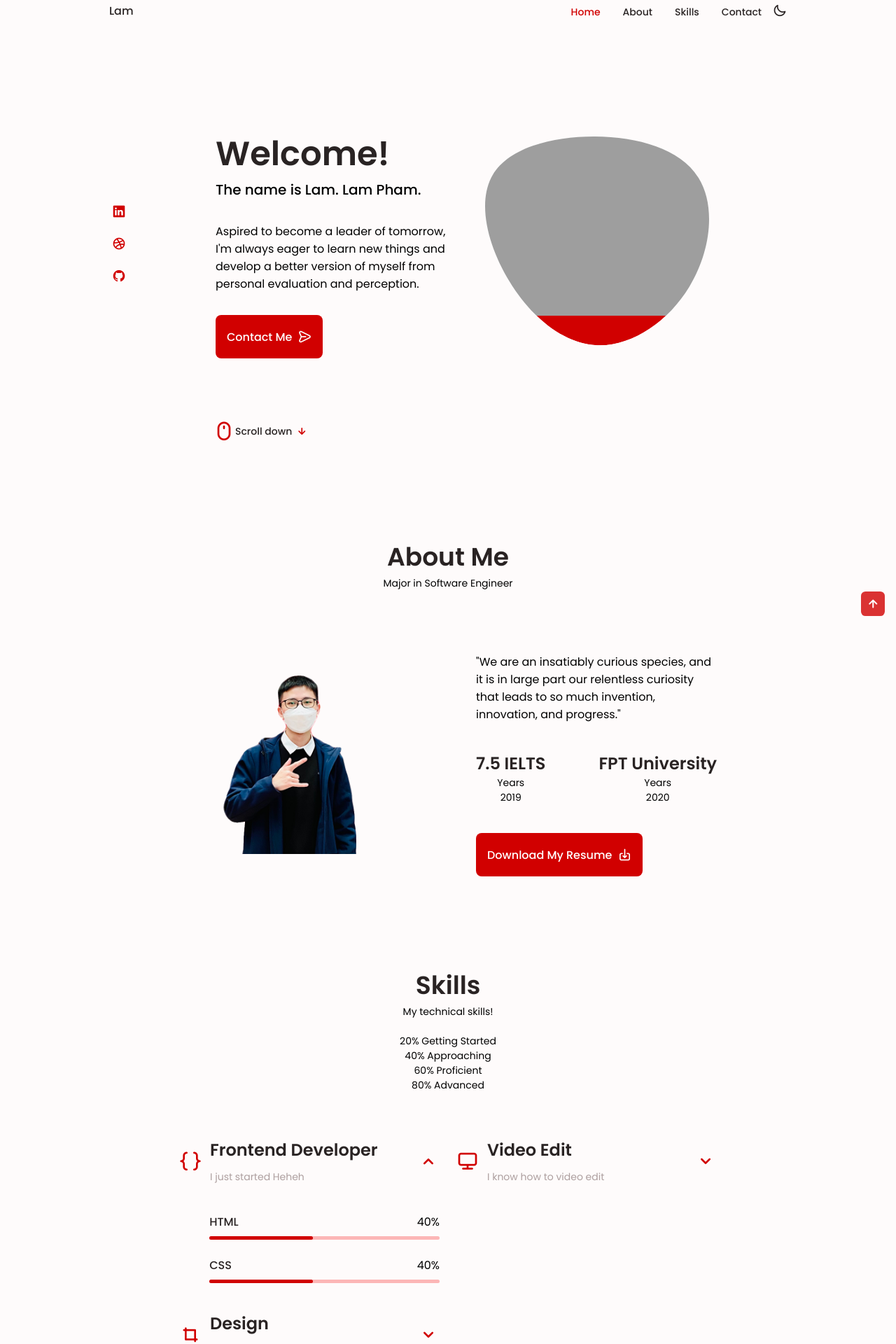
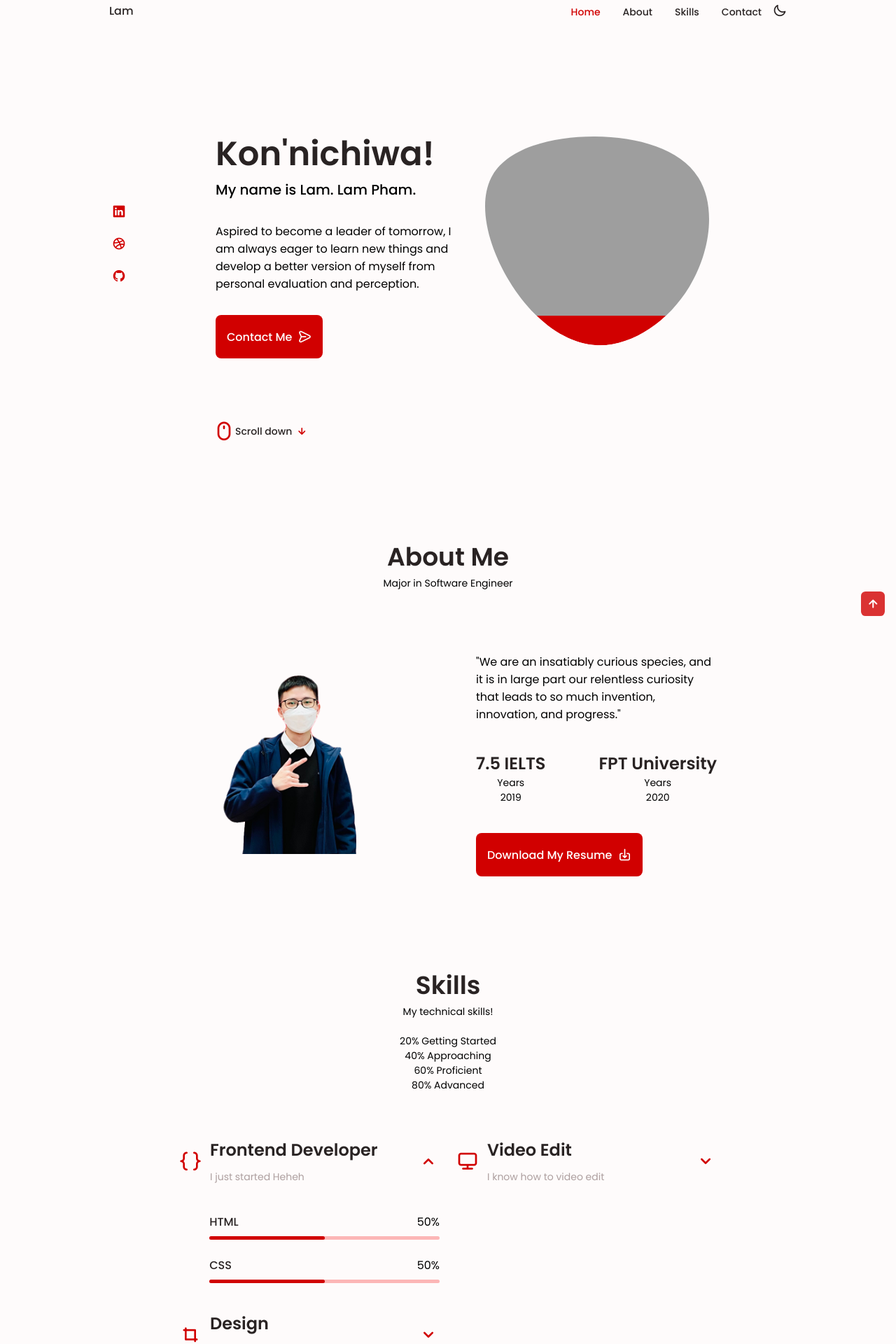
Before and after one commit to lamlnp/Lam, a plain HTML site: page index.html in a window 1280 px wide. Shown: the top 1920 px of the page at 70% size. Drawn offline with nearby package versions, Linux system fonts and the light colour scheme; grey boxes are pictures that could not be loaded.

Commit message:
Add files via upload
edit here and there

```diff
--- a/assets/css/styles.css
+++ b/assets/css/styles.css
@@ -475,11 +475,11 @@ img {
 }
 
 .skills__html {
-  width: 45%;
+  width: 50%;
 }
 
 .skills__css {
-  width: 45%;
+  width: 50%;
 }
 
 .skills__photoshop {
--- a/index.html
+++ b/index.html
@@ -97,10 +97,10 @@
           </div>
 
           <div class="home__data">
-            <h1 class="home__title">Welcome!</h1>
-            <h3 class="home__subtitle">The name is Lam. Lam Pham.</h3>
+            <h1 class="home__title">Kon'nichiwa!</h1>
+            <h3 class="home__subtitle">My name is Lam. Lam Pham.</h3>
             <p class="home__description">
-              Aspired to become a leader of tomorrow, I'm always eager to learn new things and
+              Aspired to become a leader of tomorrow, I am always eager to learn new things and
               develop a better version of myself from personal evaluation and perception.</p>
             <a href="#contact" class="button button--flex">
               Contact Me<i class="'uil uil-message button__icon"></i>
@@ -192,7 +192,7 @@
               <div class="skills__data">
                 <div class="skills__title">
                   <h3 class="skills__name">HTML</h3>
-                  <span class="skills__number">40%</span>
+                  <span class="skills__number">50%</span>
                 </div>
                 <div class="skills__bar">
                   <span class="skills__percentage skills__html"></span>
@@ -202,7 +202,7 @@
               <div class="skills__data">
                 <div class="skills__title">
                   <h3 class="skills__name">CSS</h3>
-                  <span class="skills__number">40%</span>
+                  <span class="skills__number">50%</span>
                 </div>
                 <div class="skills__bar">
                   <span class="skills__percentage skills__css"></span>
```
